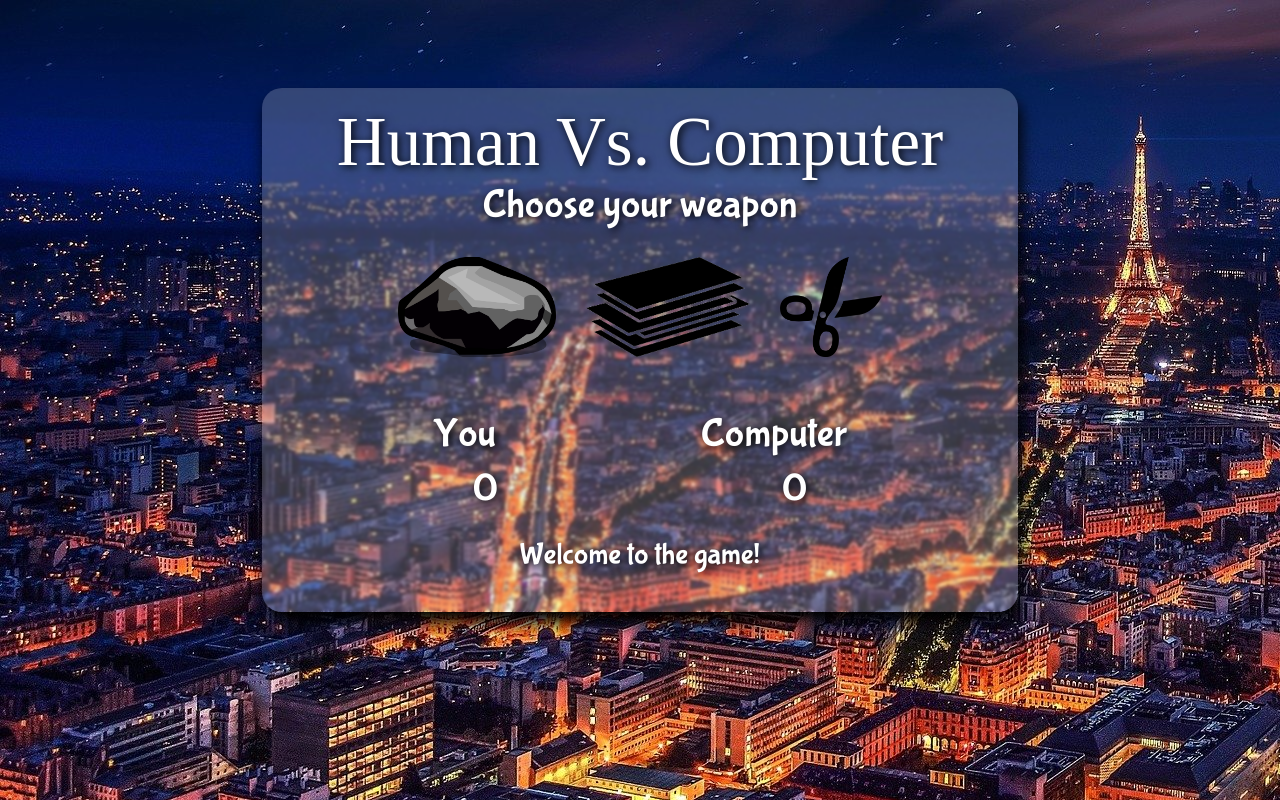
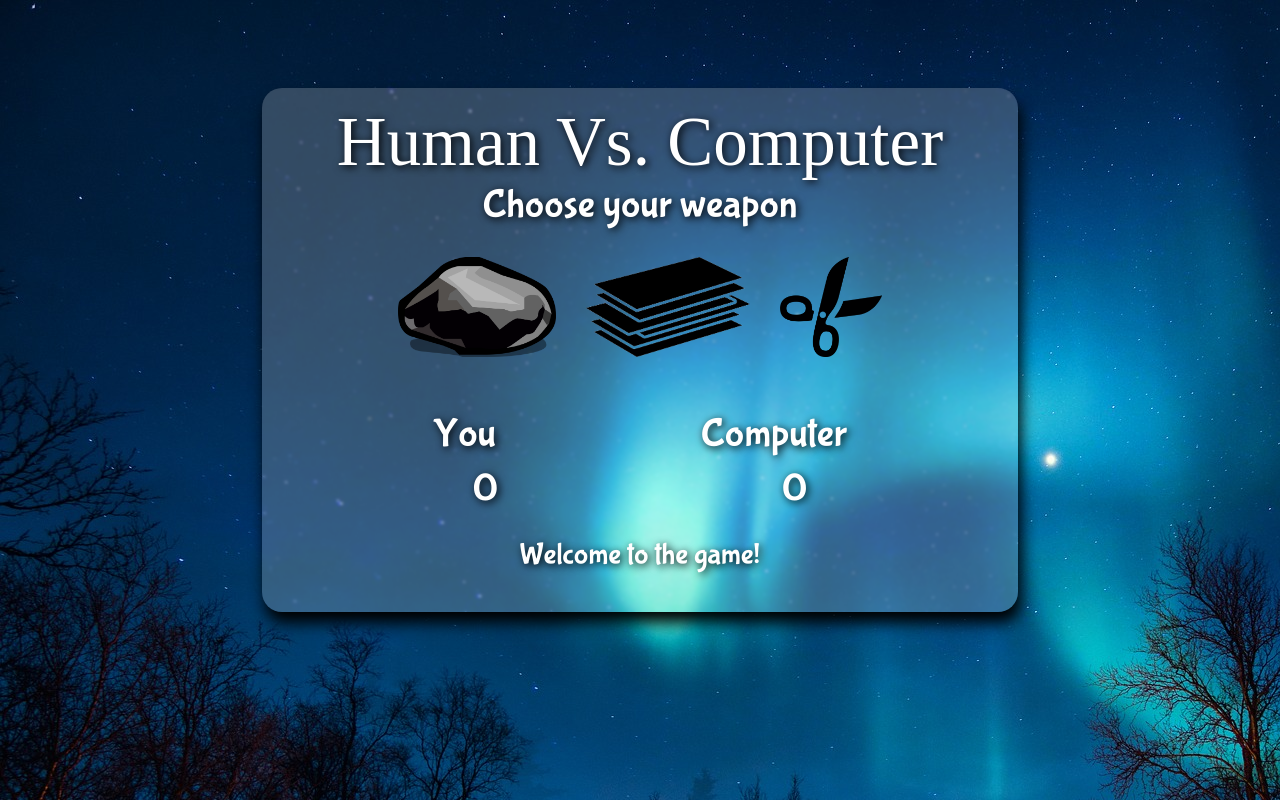
Before and after one commit to abh1sh3kk/rock-paper-scissor, a plain HTML site: page index.html in a window 1280 px wide. Drawn offline with Linux system fonts and the light colour scheme; a web font is replaced by a local one.

Commit message:
Just added some background images

```diff
--- a/style.css
+++ b/style.css
@@ -4,7 +4,11 @@ body{
 	display: flex;
 	justify-content: center;
 
-	background-image: url('images/background3.jpg');
+	/* background-image: url('images/background.jpg'); */
+	/* background-image: url('images/background3.jpg'); */
+	/* background-image: url('images/background4.jpg'); */
+	background-image: url('images/background5.jpg');
+	/* background-image: url('images/background6.jpg'); */
 
 	font-family: 'Bubblegum Sans', cursive;
 	color: white;
```
Also changed, not shown: images/background4.jpg (added), images/background5.jpg (added), images/background6.jpg (added).
